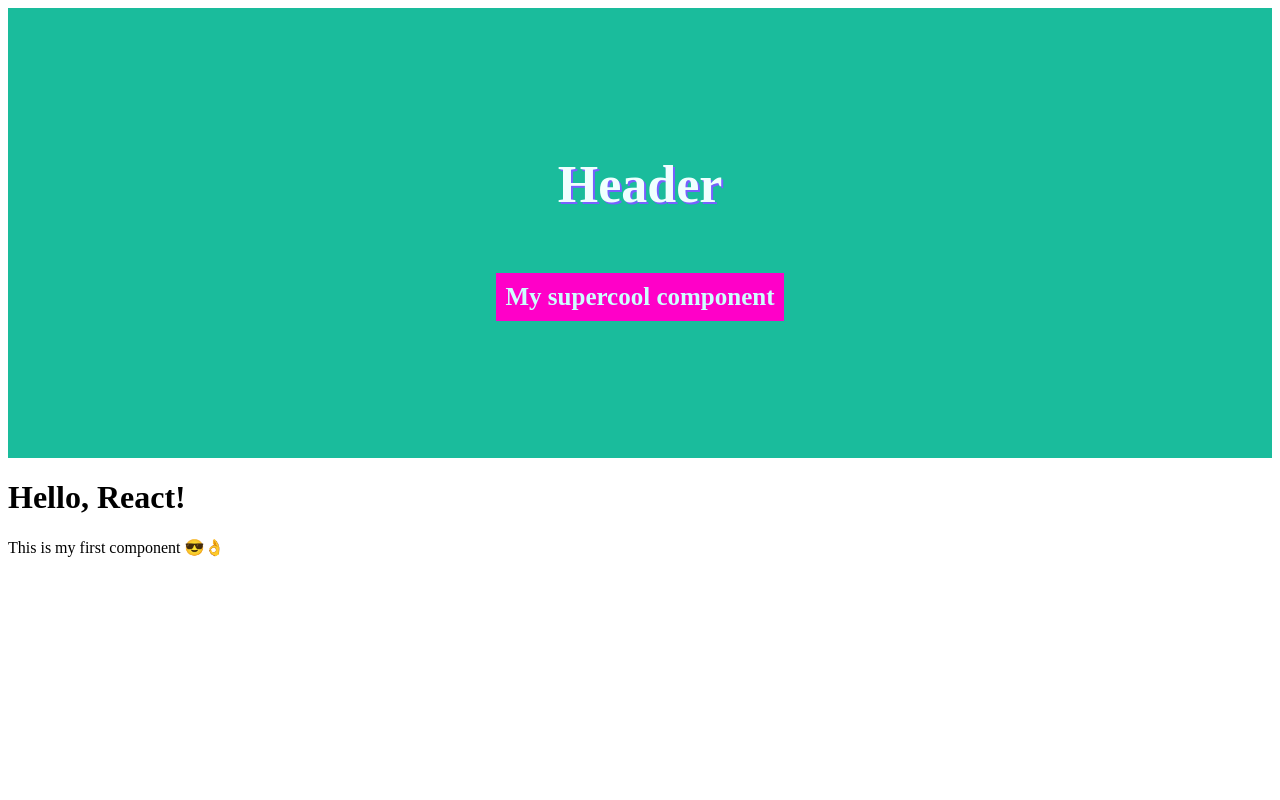
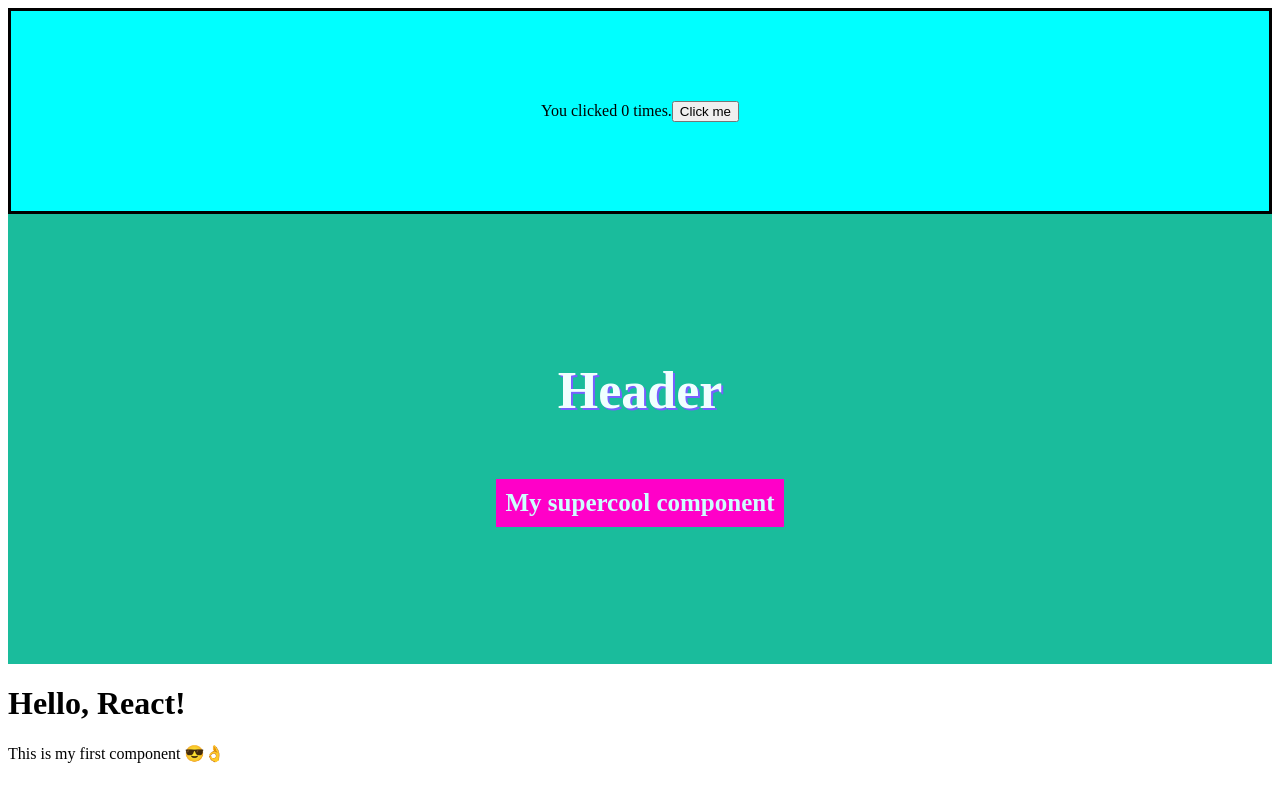
Before and after one commit to samuli404/Portfolio, a React (Create React App) app: page / in a window 1280 px wide. Built offline with nearby package versions, Linux system fonts and the light colour scheme.

Commit message:
Part 3 loppuun

```diff
--- a/src/App.tsx
+++ b/src/App.tsx
@@ -1,4 +1,5 @@
 import React from 'react'
+import ClickCount from './components/clickCount'
 import SomeExampleComponent from './components/example/someExampleComponent'
 import MyFirstComponent from './components/myFirstComponent'
 
@@ -9,6 +10,7 @@ type AppProps = {
 const App: React.FC<AppProps> = () => {
   return (
     <div>
+      <ClickCount/>
       <SomeExampleComponent/>
       <MyFirstComponent/>
     </div>
--- /dev/null
+++ b/src/components/clickCount.module.scss
@@ -0,0 +1,8 @@
+.container{
+    background-color: rgb(0, 255, 255);
+    display: flex;
+    justify-content: center;
+    align-items: center;
+    height: 200px;
+    border: 3px solid #000;
+}
--- /dev/null
+++ b/src/components/clickCount.tsx
@@ -0,0 +1,25 @@
+import React, { useState, useEffect } from 'react'
+import styles from "./clickCount.module.scss"
+type ClickCountProps = {
+
+}
+
+const ClickCount: React.FC<ClickCountProps> = () => {
+
+const [count, setCount] = useState(0);
+
+    useEffect(() => {
+        console.log(count);
+    }, [count])
+
+    return (
+    <div className={styles.container}>
+        <p>You clicked {count} times.</p>
+        <button onClick={() =>setCount(count + 1)}>
+            Click me
+        </button>
+    </div>
+    );
+}
+
+export default ClickCount
```
